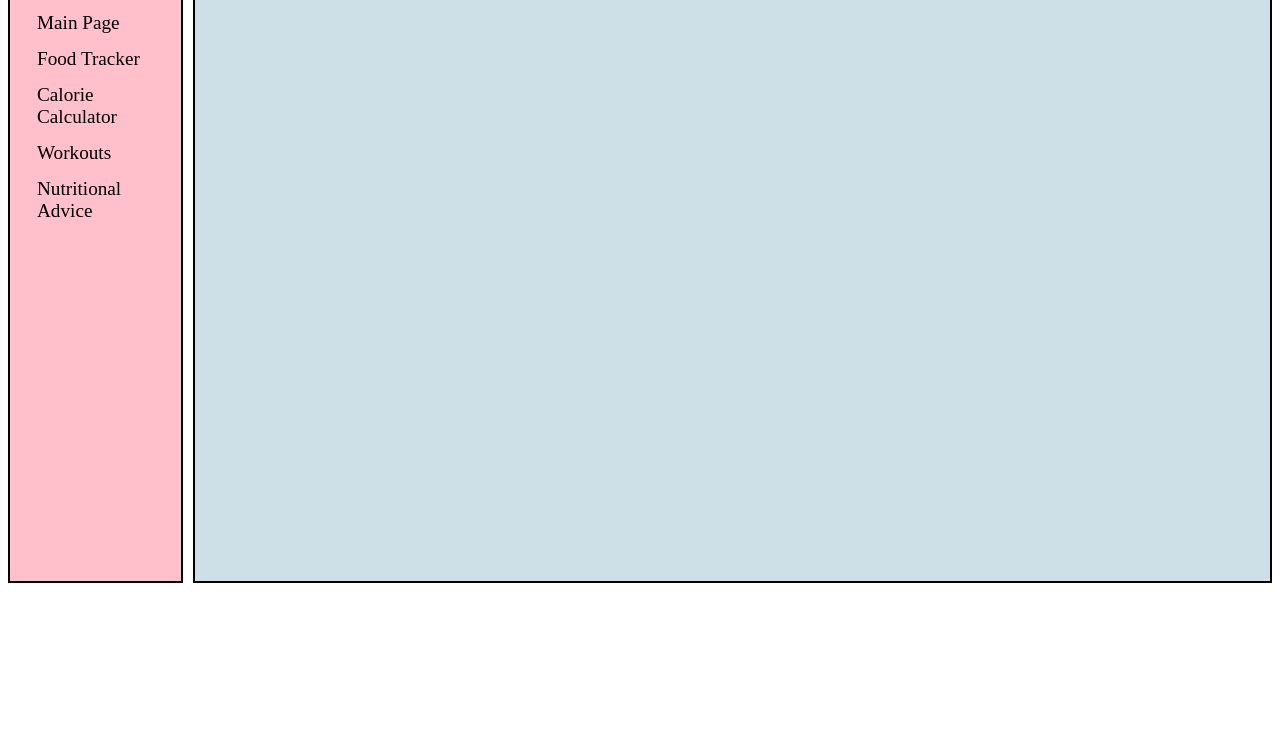
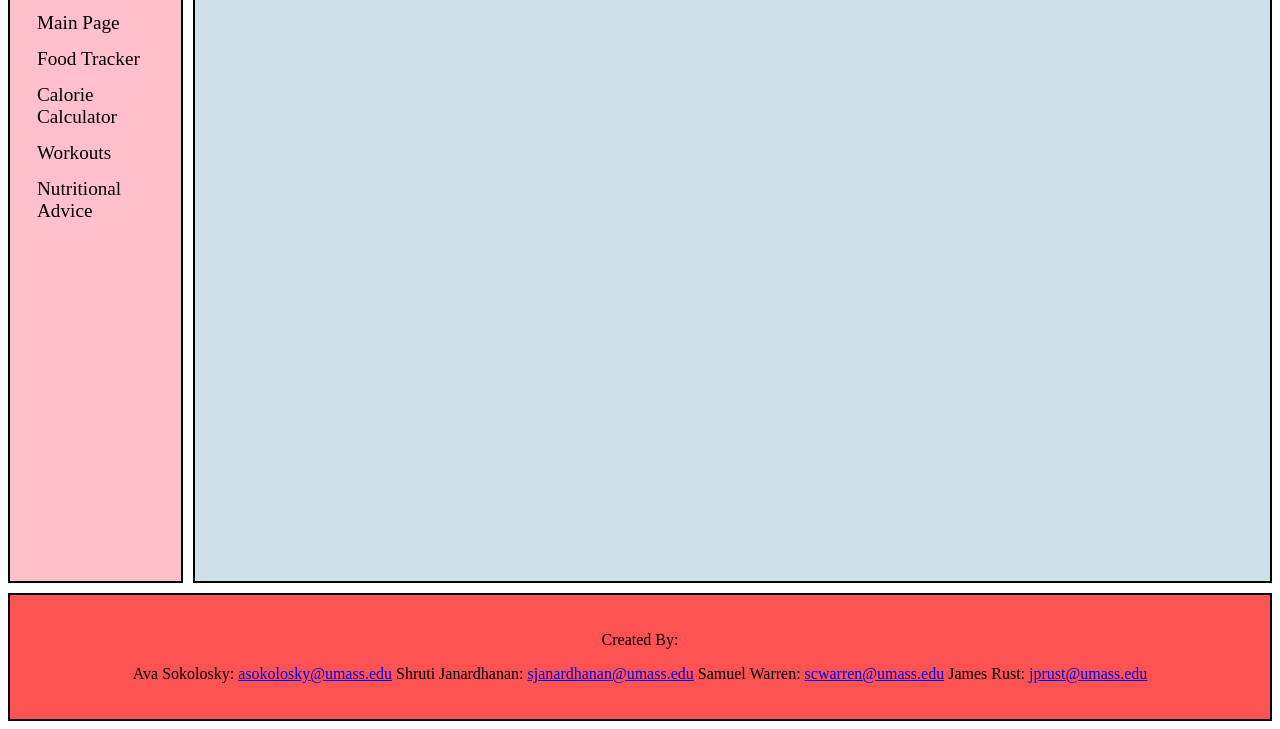
Before and after one commit to scwarren23/326-Project-Health-Website, a plain HTML site: page frontend/UIDesign.html in a window 1280 px wide. Shown: the part 225-954 px from the top of the page. Before the commit the page ends 816 px from the top, so only its background shows below. Drawn offline with Linux system fonts and the light colour scheme.

Commit message:
added footer with group member names and emails

```diff
--- a/frontend/UIDesign.css
+++ b/frontend/UIDesign.css
@@ -57,3 +57,12 @@
 .view > div{
     display: none;
 }
+
+.footer {
+    text-align: center;
+    padding: 3px;
+    background-color: rgb(255, 82, 82);
+    padding: 20px;
+    border: 2px solid #000;
+    margin-top: 10px;
+}
--- a/frontend/UIDesign.html
+++ b/frontend/UIDesign.html
@@ -55,11 +55,16 @@
           <div id="nutritional-advice" style="display: none;">
             <p>nutrition</p>
           </div>
-
+        </div>
       </div>
     </div>
 
+    <div class="footer">
+      <footer>
+        <p>Created By:</p>
+        <p>Ava Sokolosky: <a href="mailto:asokolosky@umass.edu">asokolosky@umass.edu</a> Shruti Janardhanan: <a href="mailto:sjanardhanan@umass.edu">sjanardhanan@umass.edu</a> Samuel Warren: <a href="mailto:scwarren@umass.edu">scwarren@umass.edu</a> James Rust: <a href="mailto:jprustn@umass.edu">jprust@umass.edu</a></p>
+      </footer>
+    </div>
 
-    </div>
   </body>
 </html>
```
Lines whose indentation alone changed are shown as unchanged.
